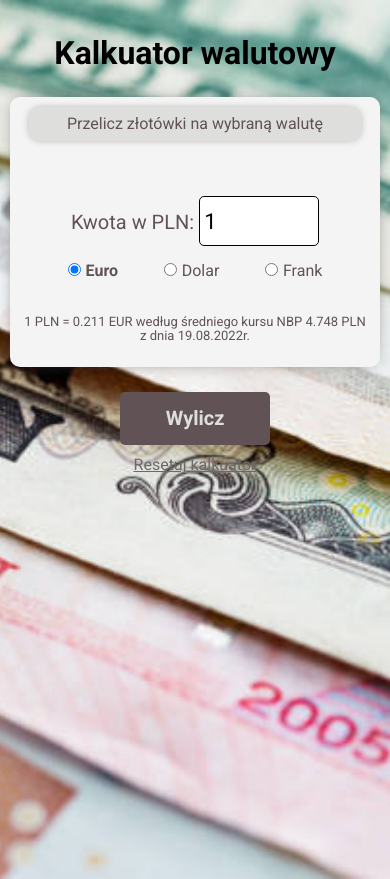
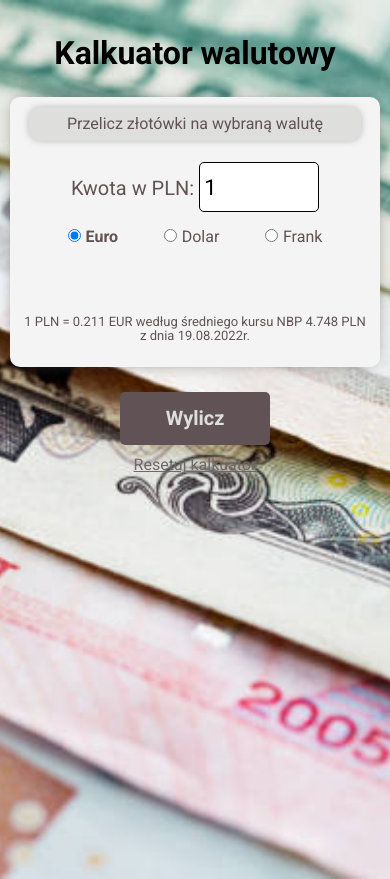
Before and after one commit to JakubM-I/yc-calculator-react, a React (Create React App) app: page / in a window 390 px wide. Built offline with nearby package versions, Linux system fonts and the light colour scheme.

Commit message:
improving form margins

```diff
--- a/src/Form/style.css
+++ b/src/Form/style.css
@@ -3,10 +3,12 @@
     flex-wrap: nowrap;
     justify-content: center;
     align-items: center;
+    margin-top: 35px;
 }
 
 @media screen and (max-width: 450px) {
     .exchangeForm__form{
         flex-direction: column;
+        margin-top: 60px;
     }
 }
--- a/src/Summary/style.css
+++ b/src/Summary/style.css
@@ -1,5 +1,6 @@
 .exchangeForm__summary{
     text-align: center;
+    margin-top: auto;
 }
 
 .exchangeForm__summaryResult{
```
